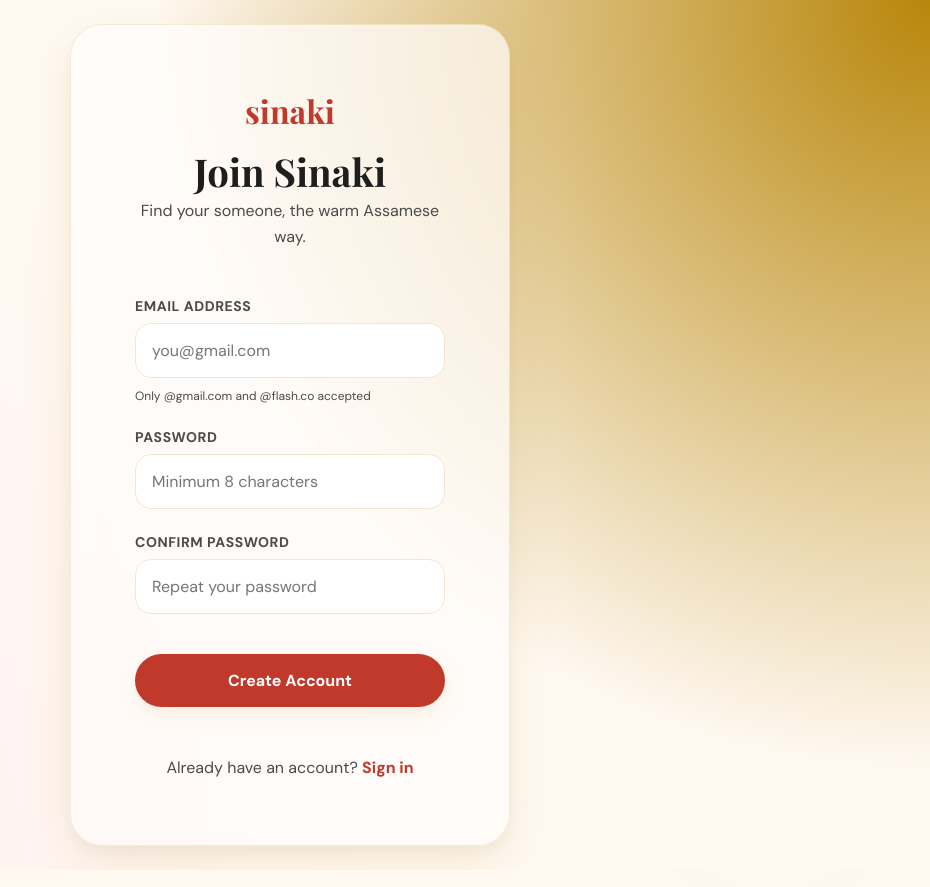
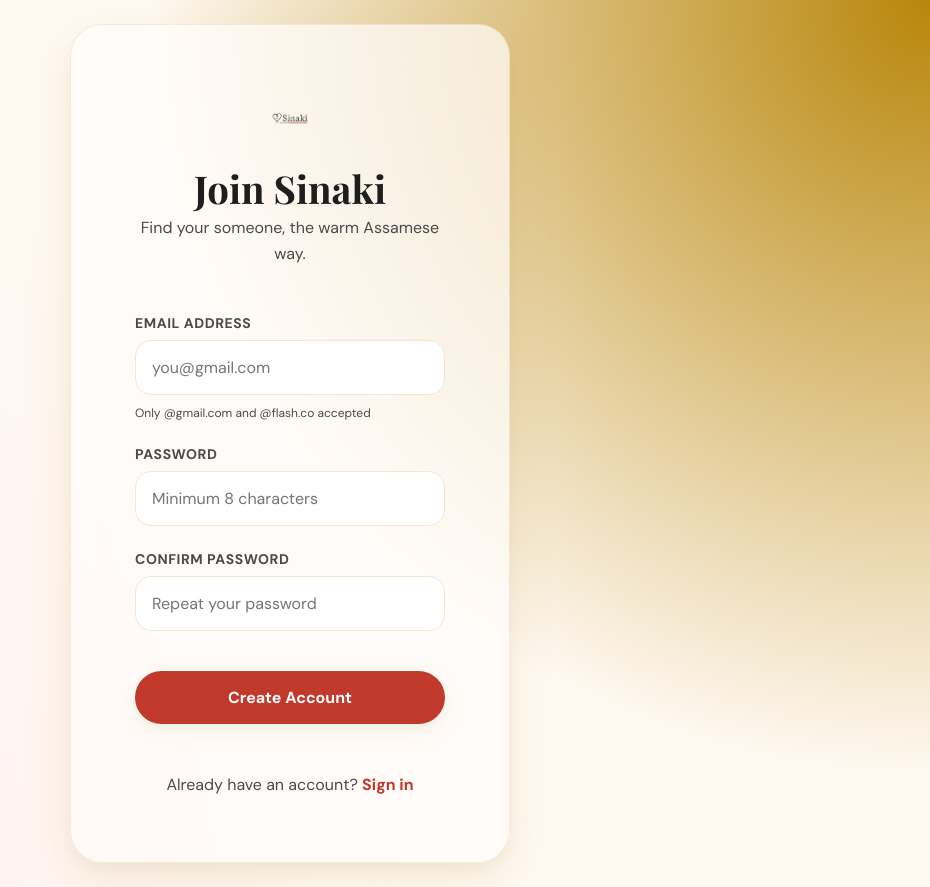
Before and after one commit to nishandeka/sinaki, a Next.js app: page /signup in a window 1280 px wide. Shown: the whole page, without its empty margins (350-1280 px from the left). Built offline with nearby package versions, Linux system fonts and the light colour scheme; no server answers.

Commit message:
feat: integrate image logo across navbar, topbar, auth pages, and footer

```diff
--- a/src/app/forgot-password/page.tsx
+++ b/src/app/forgot-password/page.tsx
@@ -48,7 +48,9 @@ export default function ForgotPasswordPage() {
     <div className={styles.wrapper}>
       <div className={styles.card}>
         <div className={styles.header}>
-          <Link href="/" className={styles.logo}>Sinaki</Link>
+          <Link href="/" className={styles.logoLink}>
+            <img src="/logo.png" alt="Sinaki Logo" className={styles.logoImage} />
+          </Link>
           <h1 className="headline-lg">Reset Password</h1>
           <p className="body-md">Enter your email to receive a recovery link.</p>
         </div>
--- a/src/app/login/Login.module.css
+++ b/src/app/login/Login.module.css
@@ -24,14 +24,24 @@
   margin-bottom: var(--space-2xl);
 }
 
-.logo {
-  font-family: var(--font-noto-serif);
-  font-size: 2rem;
-  font-weight: 700;
-  color: var(--primary);
+.logoLink {
+  display: inline-flex;
+  justify-content: center;
+  align-items: center;
   text-decoration: none;
-  display: block;
   margin-bottom: var(--space-md);
+  width: 100%;
+}
+
+.logoImage {
+  height: 60px;
+  width: auto;
+  object-fit: contain;
+  transition: transform 0.3s cubic-bezier(0.34, 1.56, 0.64, 1);
+}
+
+.logoLink:hover .logoImage {
+  transform: scale(1.05);
 }
 
 .header h1 {
--- a/src/app/login/page.tsx
+++ b/src/app/login/page.tsx
@@ -61,7 +61,9 @@ export default function LoginPage() {
     <div className={styles.wrapper}>
       <div className={styles.card}>
         <div className={styles.header}>
-          <Link href="/" className={styles.logo}>Sinaki</Link>
+          <Link href="/" className={styles.logoLink}>
+            <img src="/logo.png" alt="Sinaki Logo" className={styles.logoImage} />
+          </Link>
           <h1 className="headline-lg">Welcome Back</h1>
           <p className="body-md">Sign in to find your campus match.</p>
         </div>
--- a/src/app/page.tsx
+++ b/src/app/page.tsx
@@ -108,8 +108,10 @@ export default function LandingPage() {
         <div className={styles.container}>
           <div className={styles.footerGrid}>
             <div>
-              <h3 className={`${styles.footerLogo} text-gradient`}>Sinaki</h3>
-              <p className="body-sm" style={{color: 'var(--on-surface-variant)'}}>Find your someone, the Assamese way.</p>
+              <div className={styles.footerLogoContainer}>
+                <img src="/logo.png" alt="Sinaki Logo" className={styles.footerLogoImage} />
+              </div>
+              <p className="body-sm" style={{color: 'var(--on-surface-variant)', marginTop: 'var(--space-xs)'}}>Find your someone, the Assamese way.</p>
             </div>
             <div className={styles.footerLinks}>
               <Link href="/about">About</Link>
--- a/src/app/reset-password/page.tsx
+++ b/src/app/reset-password/page.tsx
@@ -65,7 +65,9 @@ export default function ResetPasswordPage() {
     <div className={styles.wrapper}>
       <div className={styles.card}>
         <div className={styles.header}>
-          <Link href="/" className={styles.logo}>Sinaki</Link>
+          <Link href="/" className={styles.logoLink}>
+            <img src="/logo.png" alt="Sinaki Logo" className={styles.logoImage} />
+          </Link>
           <h1 className="headline-lg">Choose New Password</h1>
           <p className="body-md">Create a secure new password for your account.</p>
         </div>
--- a/src/app/signup/page.tsx
+++ b/src/app/signup/page.tsx
@@ -86,7 +86,9 @@ export default function SignupPage() {
     <div className={styles.wrapper}>
       <div className={styles.card}>
         <div className={styles.header}>
-          <Link href="/" className={styles.logo} style={{ fontFamily: 'var(--font-playfair)' }}>sinaki</Link>
+          <Link href="/" className={styles.logoLink}>
+            <img src="/logo.png" alt="Sinaki Logo" className={styles.logoImage} />
+          </Link>
           <h1 className="headline-lg" style={{ fontFamily: 'var(--font-playfair)', fontWeight: 700 }}>Join Sinaki</h1>
           <p className="body-md">Find your someone, the warm Assamese way.</p>
         </div>
--- a/src/components/Navbar.module.css
+++ b/src/components/Navbar.module.css
@@ -24,12 +24,21 @@
   align-items: center;
 }
 
-.logo {
-  font-family: var(--font-playfair);
-  font-size: 1.8rem;
-  font-weight: 700;
+.logoLink {
+  display: flex;
+  align-items: center;
   text-decoration: none;
-  letter-spacing: -0.04em;
+}
+
+.logoImage {
+  height: 45px;
+  width: auto;
+  object-fit: contain;
+  transition: transform 0.3s cubic-bezier(0.34, 1.56, 0.64, 1);
+}
+
+.logoLink:hover .logoImage {
+  transform: scale(1.05);
 }
 
 .links {
--- a/src/components/Navbar.tsx
+++ b/src/components/Navbar.tsx
@@ -5,8 +5,8 @@ export default function Navbar() {
   return (
     <nav className={styles.navbar}>
       <div className={styles.container}>
-        <Link href="/" className={`${styles.logo} text-gradient`}>
-          Sinaki.
+        <Link href="/" className={styles.logoLink}>
+          <img src="/logo.png" alt="Sinaki Logo" className={styles.logoImage} />
         </Link>
         <div className={styles.links}>
           <Link href="/login" className={styles.loginLink}>
--- a/src/components/TopBar.module.css
+++ b/src/components/TopBar.module.css
@@ -20,12 +20,21 @@
   align-items: center;
 }
 
-.logo {
-  font-family: var(--font-noto-serif);
-  font-size: 1.5rem;
-  font-weight: 700;
-  color: var(--primary);
+.logoLink {
+  display: flex;
+  align-items: center;
   text-decoration: none;
+}
+
+.logoImage {
+  height: 36px;
+  width: auto;
+  object-fit: contain;
+  transition: transform 0.3s cubic-bezier(0.34, 1.56, 0.64, 1);
+}
+
+.logoLink:hover .logoImage {
+  transform: scale(1.05);
 }
 
 .actions {
--- a/src/components/TopBar.tsx
+++ b/src/components/TopBar.tsx
@@ -404,7 +404,9 @@ export default function TopBar() {
     <>
       <div className={styles.topBar}>
         <div className={styles.container}>
-          <Link href="/discover" className={styles.logo}>Sinaki</Link>
+          <Link href="/discover" className={styles.logoLink}>
+            <img src="/logo.png" alt="Sinaki Logo" className={styles.logoImage} />
+          </Link>
           <div className={styles.actions}>
             <Link href="/chat" className={styles.iconLink} title="Matches & Chats">
               <span className={styles.icon}>💌</span>
```
Also changed, not shown: src/app/LandingPage.module.css (+9 -4 lines), public/logo.png (added).
